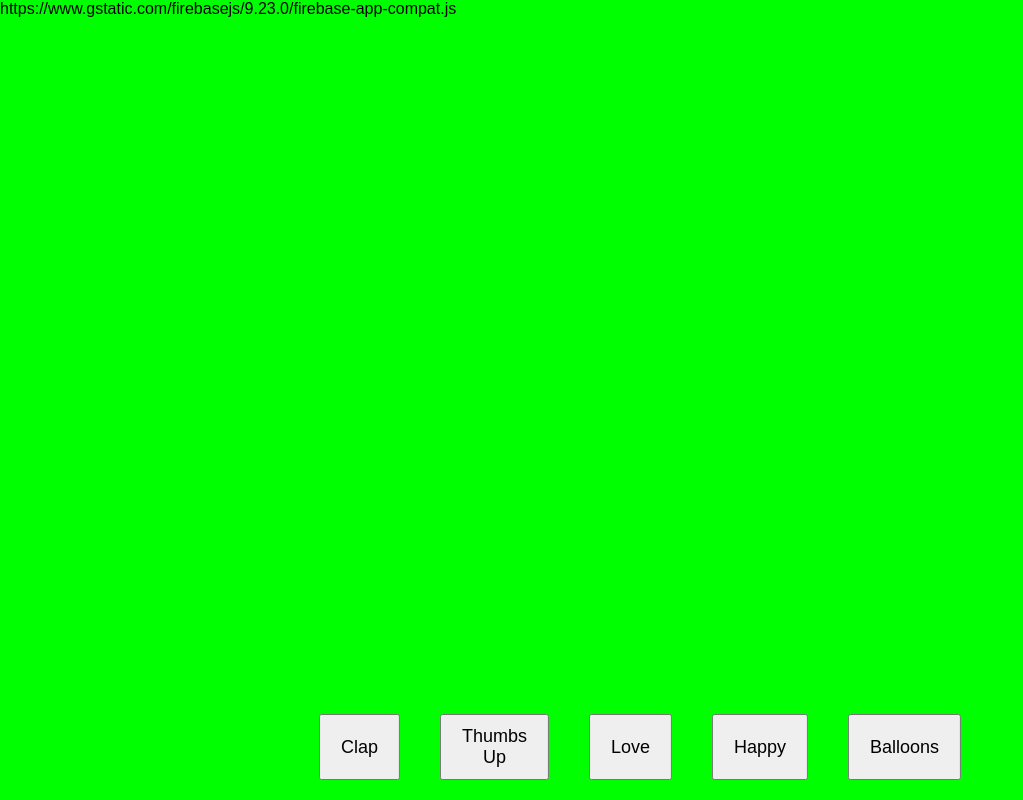
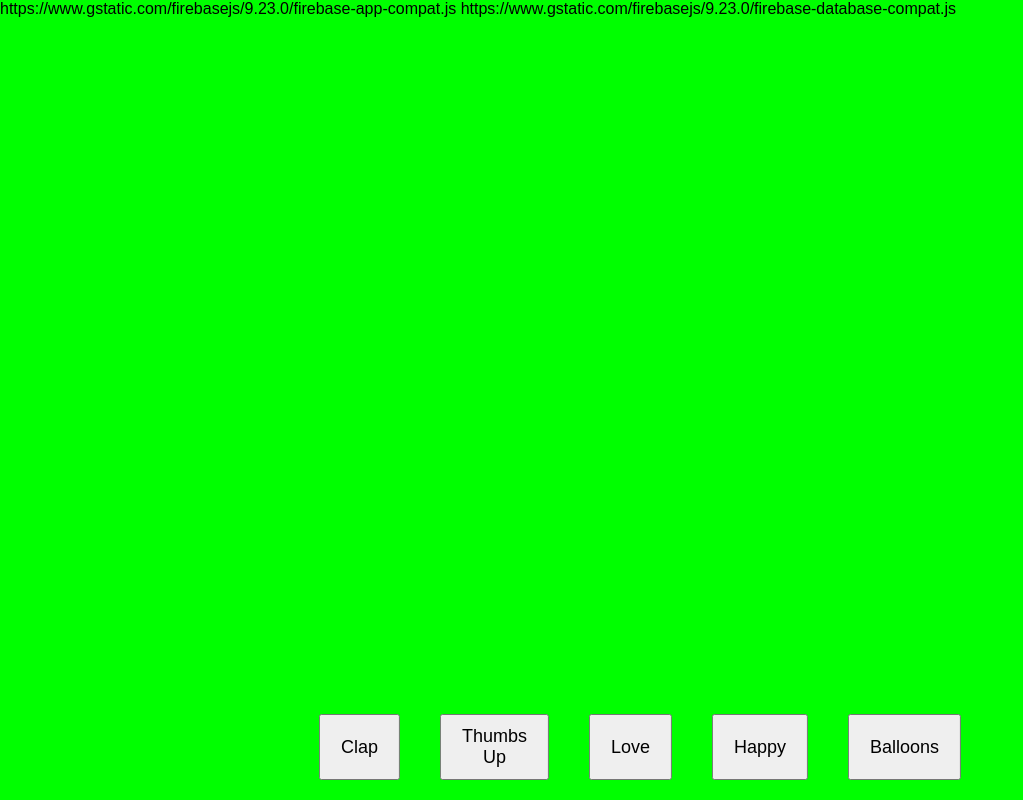
Before and after one commit to zeekaj/emoji-reactions, a plain HTML site: page index.html in a window 1280 px wide. Shown: the whole page, without its empty margins (0-1023 px from the left). Drawn offline with Linux system fonts and the light colour scheme.

Commit message:
Update index.html

```diff
--- a/index.html
+++ b/index.html
@@ -61,10 +61,9 @@
 
   <!-- Firebase SDKs -->
   https://www.gstatic.com/firebasejs/9.23.0/firebase-app-compat.js
-  <script src="https://www.gstatic.com/firebasejs/9.23atabase-compat.js
+  https://www.gstatic.com/firebasejs/9.23.0/firebase-database-compat.js
 
   <script>
-    // Your Firebase config
     const firebaseConfig = {
       apiKey: "AIzaSyDiSzHcEBcTyPumF2uyrXS6kjKonhLZpc4",
       authDomain: "emoji-tracker-ebcaf.firebaseapp.com",
@@ -76,7 +75,6 @@
       measurementId: "G-K7ZDTW3MDN"
     };
 
-    // Initialize Firebase
     firebase.initializeApp(firebaseConfig);
     const db = firebase.database();
 
@@ -107,7 +105,6 @@
       }, 2000);
     }
 
-    // Listen for new emoji events
     db.ref('emojis').on('child_added', snapshot => {
       const data = snapshot.val();
       showEmoji(data.symbol, data.index);
```
